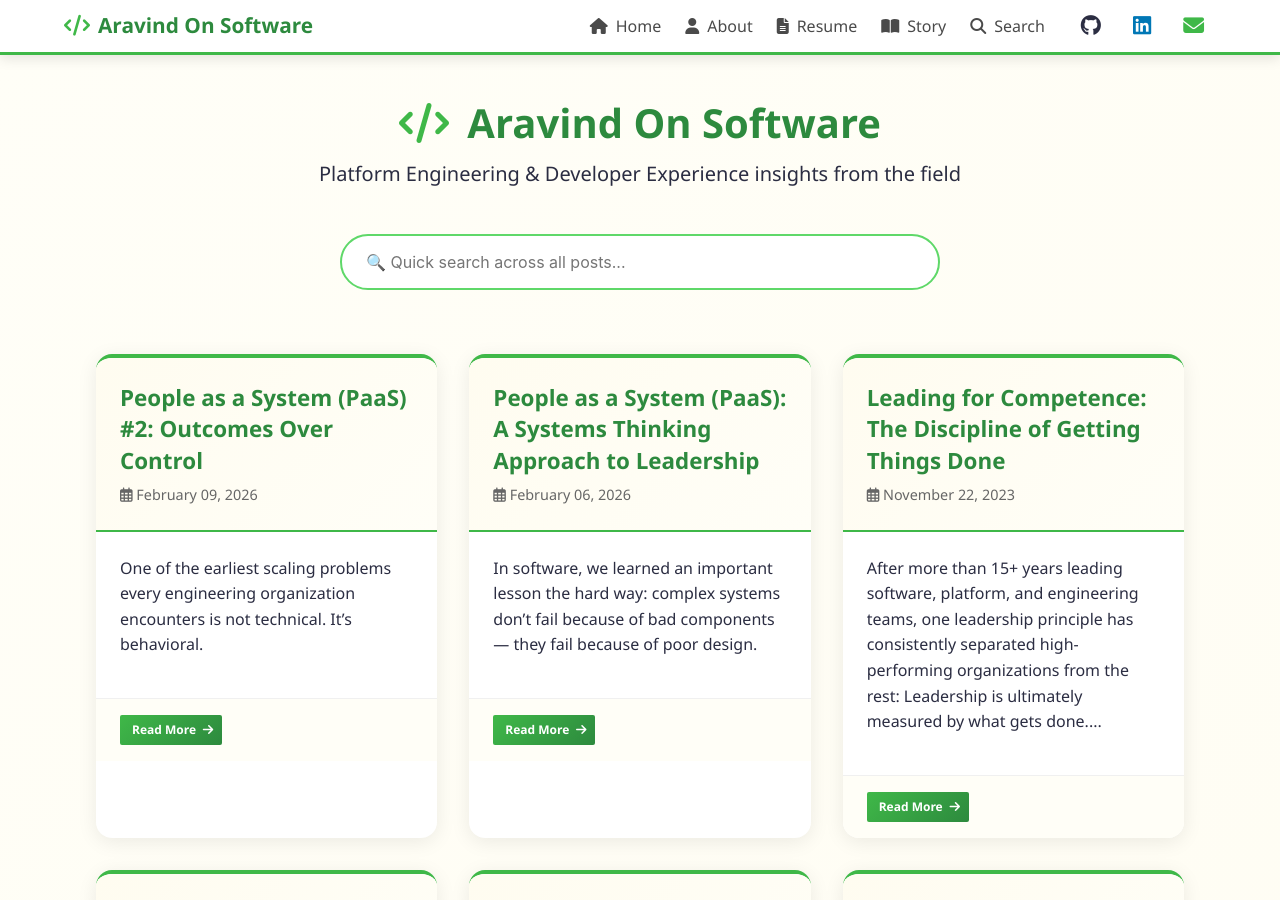
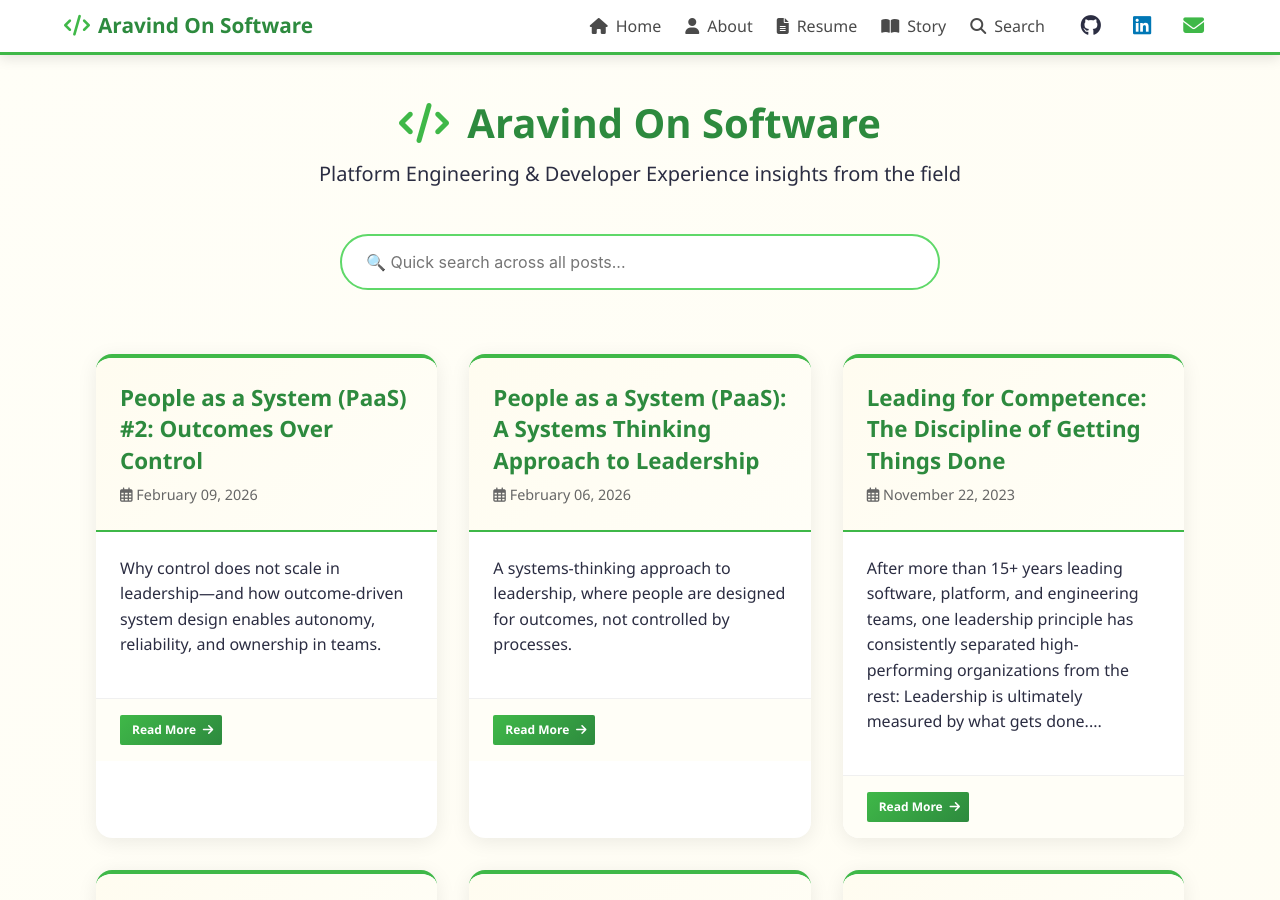
Before and after one commit to aravind666/aravind666.github.io, a Jekyll site: the page built from index.html, in a window 1280 px wide and 900 px high. Built offline with Jekyll 4.4.1, drawn with Linux system fonts in a browser that asks for light colours.

Commit message:
PAAS content hero image fix

```diff
--- a/_posts/2026-02-06-people-as-a-system-intro.md
+++ b/_posts/2026-02-06-people-as-a-system-intro.md
@@ -13,6 +13,11 @@ tags:
   - Organizational Design
   - Platform Thinking
 ---
+
+
+
+![People as a System: A Systems Thinking Approach to Leadership](/assets/post_images/2026/paas-og-image-bc.png)
+
 
 In software, we learned an important lesson the hard way:
 complex systems don’t fail because of bad components — they fail because of poor design.
--- a/index.html
+++ b/index.html
@@ -42,10 +42,17 @@ description: "Platform Engineering & Developer Experience insights by Aravind HU
                     </div>
                 </div>
 
-                {% if post.excerpt %}
+                {% assign excerpt_text = post.excerpt | strip_html | strip %}
+                {% if excerpt_text != "" %}
                 <div class="post-card-body">
                     <p class="post-card-excerpt">
-                        {{ post.excerpt | strip_html | truncatewords: 30 }}
+                        {{ excerpt_text | truncatewords: 30 }}
+                    </p>
+                </div>
+                {% elsif post.description %}
+                <div class="post-card-body">
+                    <p class="post-card-excerpt">
+                        {{ post.description }}
                     </p>
                 </div>
                 {% endif %}
```
Also changed, not shown: _posts/2026-02-09-people-as-a-system-outcome-over-control.md (+3 -1 lines), assets/post_images/2026/PAAS_outcome_over-control.png (added), 1 other file.
